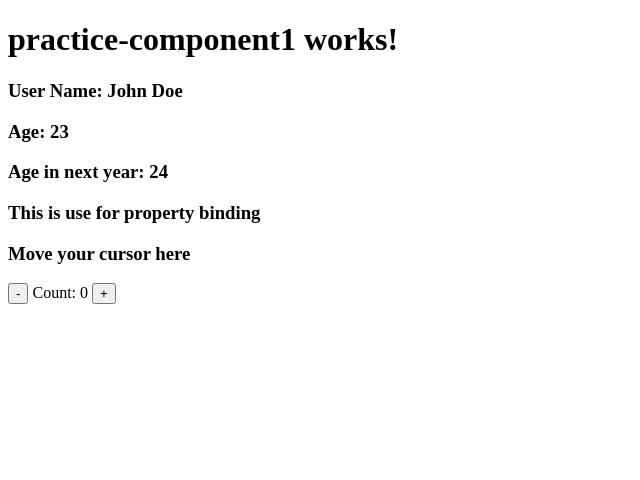
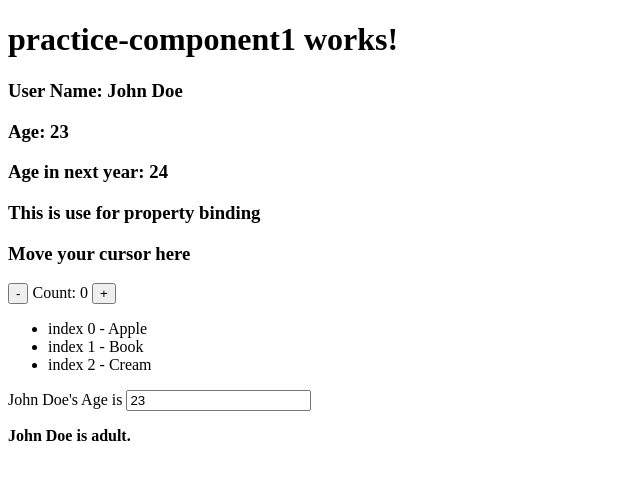
Before and after one commit to JingJingZhuang3/Coding-Practice, an Angular app in the folder Angular-Practice/: page / in a window 1280 px wide. Shown: the top 480 px of the page, without its empty margins (0-640 px from the left). Built offline with nearby package versions, Linux system fonts and the light colour scheme.

Commit message:
data binding practices

```diff
--- a/Angular-Practice/src/app/practice-component1/practice-component1.component.html
+++ b/Angular-Practice/src/app/practice-component1/practice-component1.component.html
@@ -9,9 +9,9 @@
 <h3 [title]="uname">Move your cursor here</h3>
 
 <!-- Event binding -->
-<button (click)="Sub()">-</button>
+<button [title]="'Current Count: ' + cnt" (click)="Sub()">-</button>
 Count: {{cnt}}
-<button (click)="Add()">+</button>
+<button [title]="'Current Count: ' + cnt" (click)="Add()">+</button>
 
 <!--
 shortcut:
@@ -19,3 +19,17 @@ shortcut:
     shift + alt + up/down : copy paste up/down line
     ctrl + d : delete line
  -->
+
+<!-- Structual Directives -->
+<ul>
+    <li *ngFor="let arr of items; index as i">index {{i}} - {{arr}}</li>
+</ul>
+
+{{uname}}'s Age is <input type="text" [(ngModel)]="age">
+
+<div *ngIf="age >= 18; else children">
+    <p style="font-weight: bold;"> {{uname}} is adult. </p>
+</div>
+<ng-template #children>
+    <p style="font-weight: bold;">{{uname}} is under 18.</p>
+</ng-template>
--- a/Angular-Practice/src/app/practice-component1/practice-component1.component.ts
+++ b/Angular-Practice/src/app/practice-component1/practice-component1.component.ts
@@ -12,6 +12,7 @@ export class PracticeComponent1Component implements OnInit {
   uname: string = 'John Doe';
   age: number = 23;
   cnt: number = 0;
+  items = ['Apple', 'Book', 'Cream'];
 
   Add() {
     this.cnt++;
```
Also changed, not shown: Angular-Practice/src/app/app.module.ts (+5 -9 lines).
